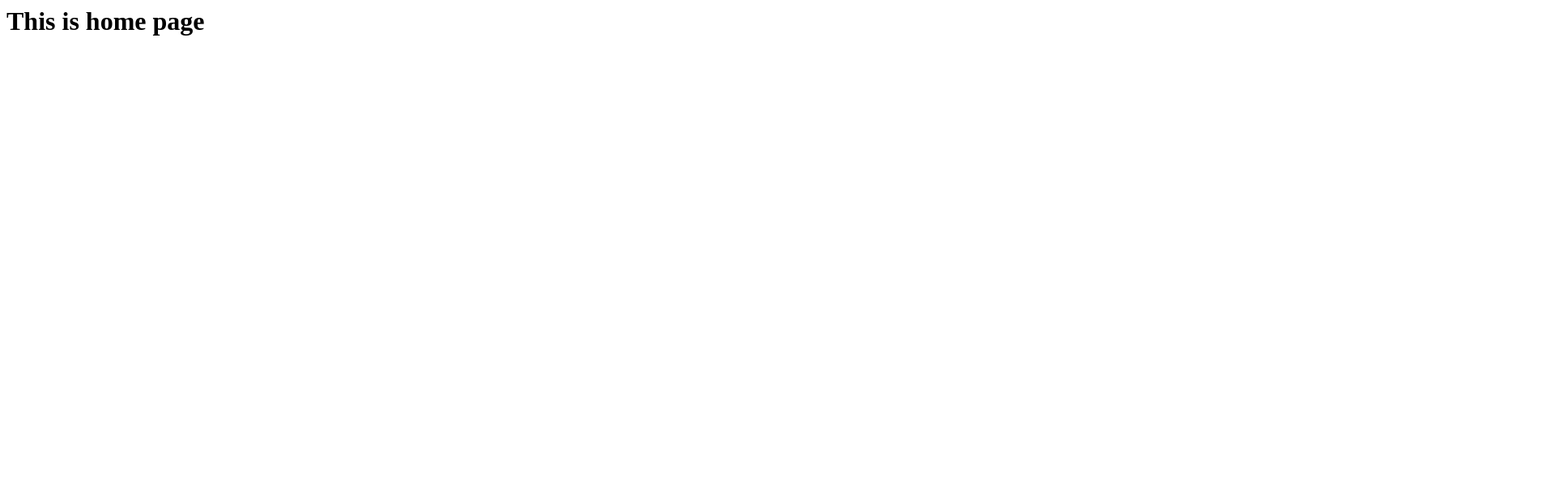
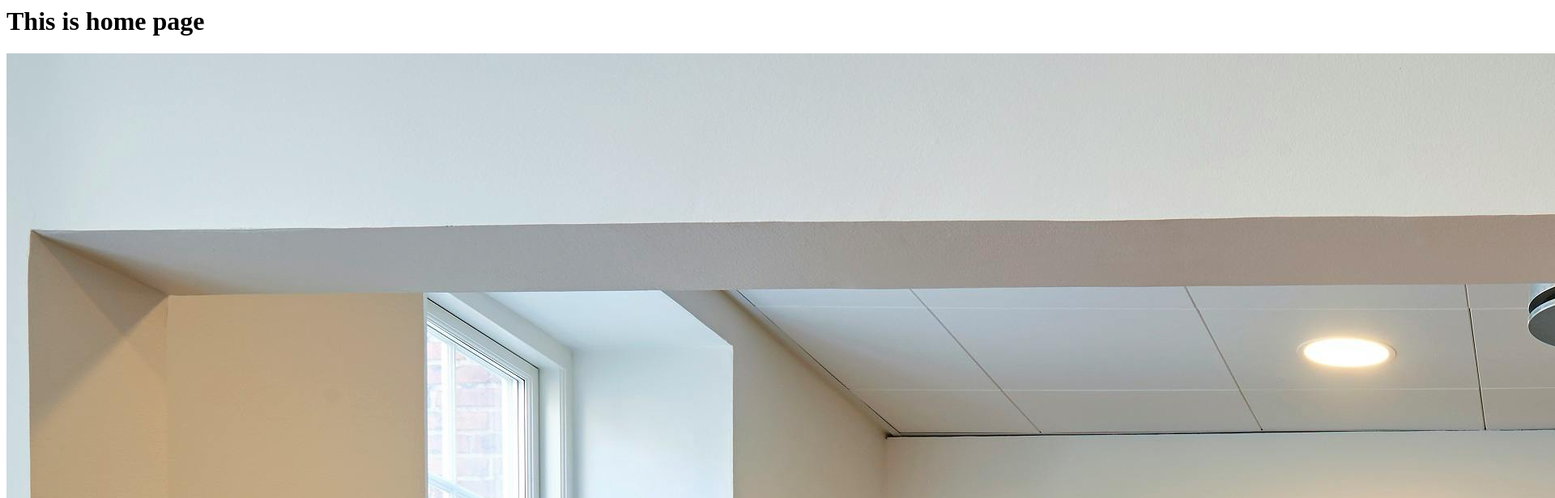
Before and after one commit to Asfanap/git-practicing-push, a plain HTML site: page index.html in a window 1280 px wide. Shown: the top 616 px of the page at 81% size, 1920 px wide, since content can reach past the window. Drawn offline with Linux system fonts and the light colour scheme.

Commit message:
images added to home page

```diff
--- a/index.html
+++ b/index.html
@@ -3,6 +3,8 @@
     <body>
         <h1>
             This is home page
+
         </h1>
+        <img src="images/pexels-atbo-245240.jpg"
     </body>
 </html>
```
Also changed, not shown: images/pexels-atbo-245240.jpg (added).
